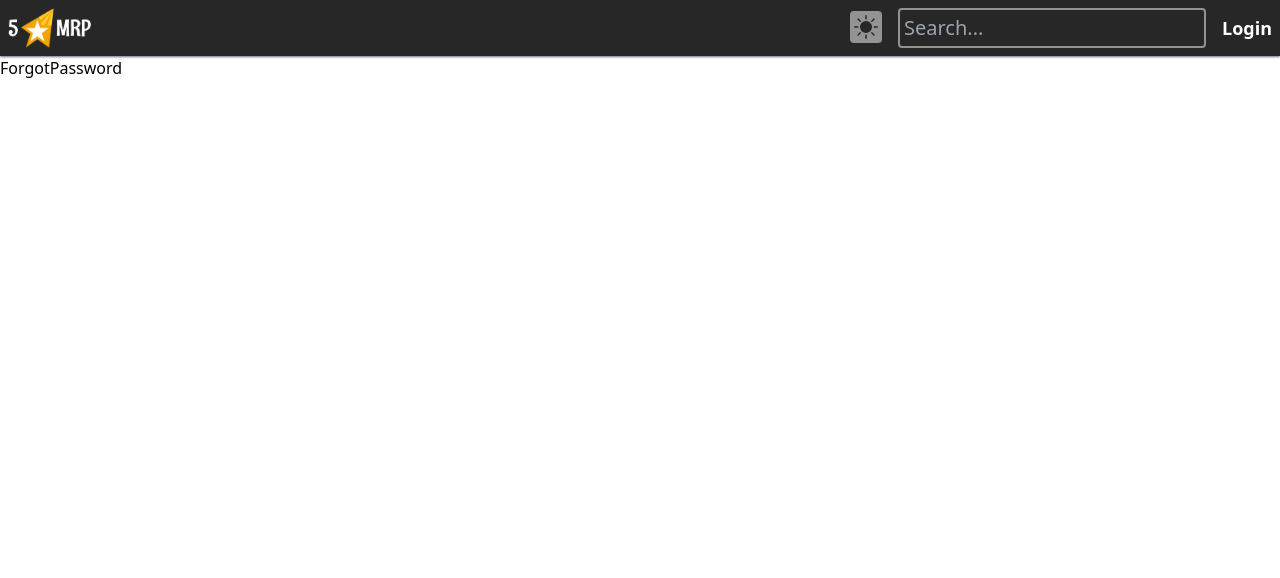
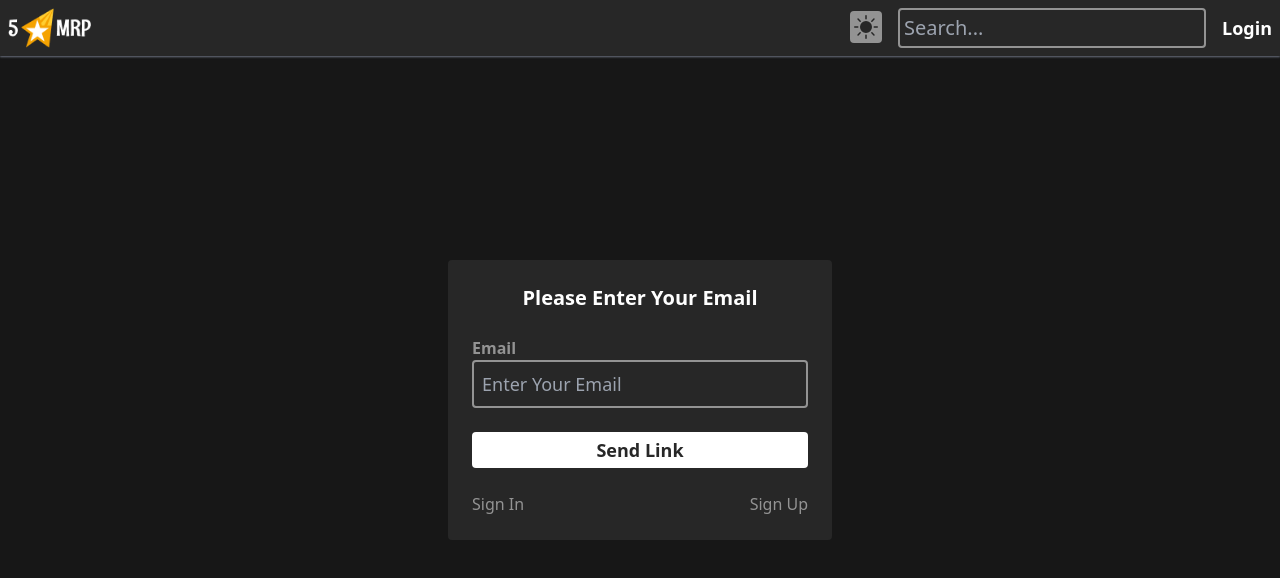
Before and after one commit to Awais512/ReviewApp, a React (Create React App) app: page /auth/forget-password in a window 1280 px wide. Shown: the top 578 px of the page. Built offline with nearby package versions, Linux system fonts and the light colour scheme.

Commit message:
Forgot Password Form

```diff
--- a/src/components/Auth/ForgotPassword.jsx
+++ b/src/components/Auth/ForgotPassword.jsx
@@ -1,7 +1,40 @@
 import React from 'react';
+import { Title, Container, FormInput, Submit, CustomLink } from '../';
 
 const ForgotPassword = () => {
-  return <div>ForgotPassword</div>;
+  return (
+    <>
+      <div className='fixed inset-0 bg-primary -z-20 flex justify-center items-center'>
+        <Container>
+          <form className='bg-secondary rounded p-6 w-96 space-y-6'>
+            <Title>Please Enter Your Email</Title>
+
+            <FormInput
+              label='Email'
+              placeholder='Enter Your Email'
+              name='email'
+              type='text'
+            />
+            <Submit value='Send Link' />
+            <div className='flex justify-between'>
+              <CustomLink
+                to='/auth/signin'
+                className='text-dark-subtle hover:text-white transition'
+              >
+                Sign In
+              </CustomLink>
+              <CustomLink
+                to='/auth/signup'
+                className='text-dark-subtle hover:text-white transition'
+              >
+                Sign Up
+              </CustomLink>
+            </div>
+          </form>
+        </Container>
+      </div>
+    </>
+  );
 };
 
 export default ForgotPassword;
--- a/src/components/Auth/Signin.jsx
+++ b/src/components/Auth/Signin.jsx
@@ -1,5 +1,4 @@
 import React from 'react';
-import { Link } from 'react-router-dom';
 import { Container, FormInput, Submit, Title, CustomLink } from '../';
 
 const Signin = () => {
```
